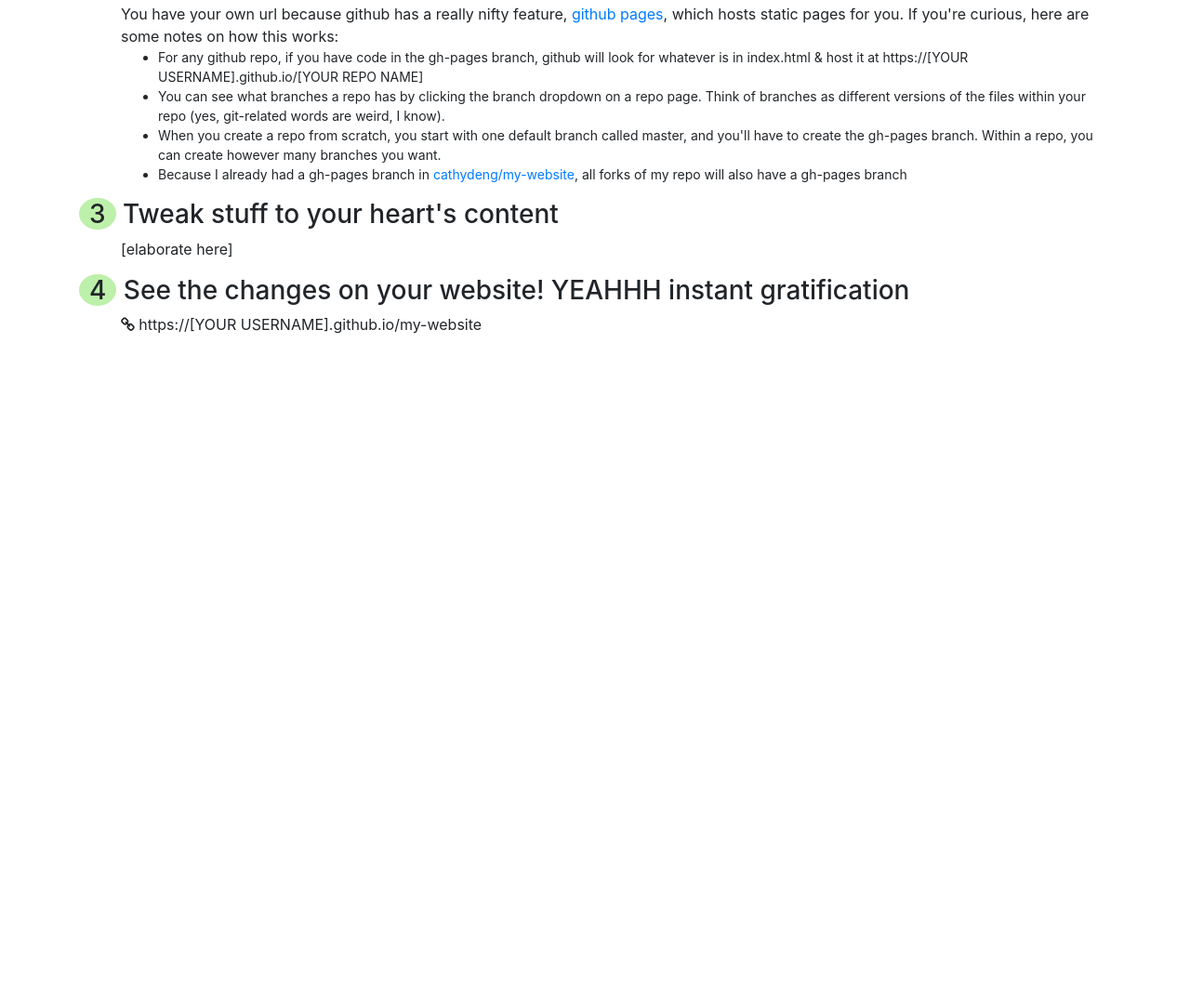
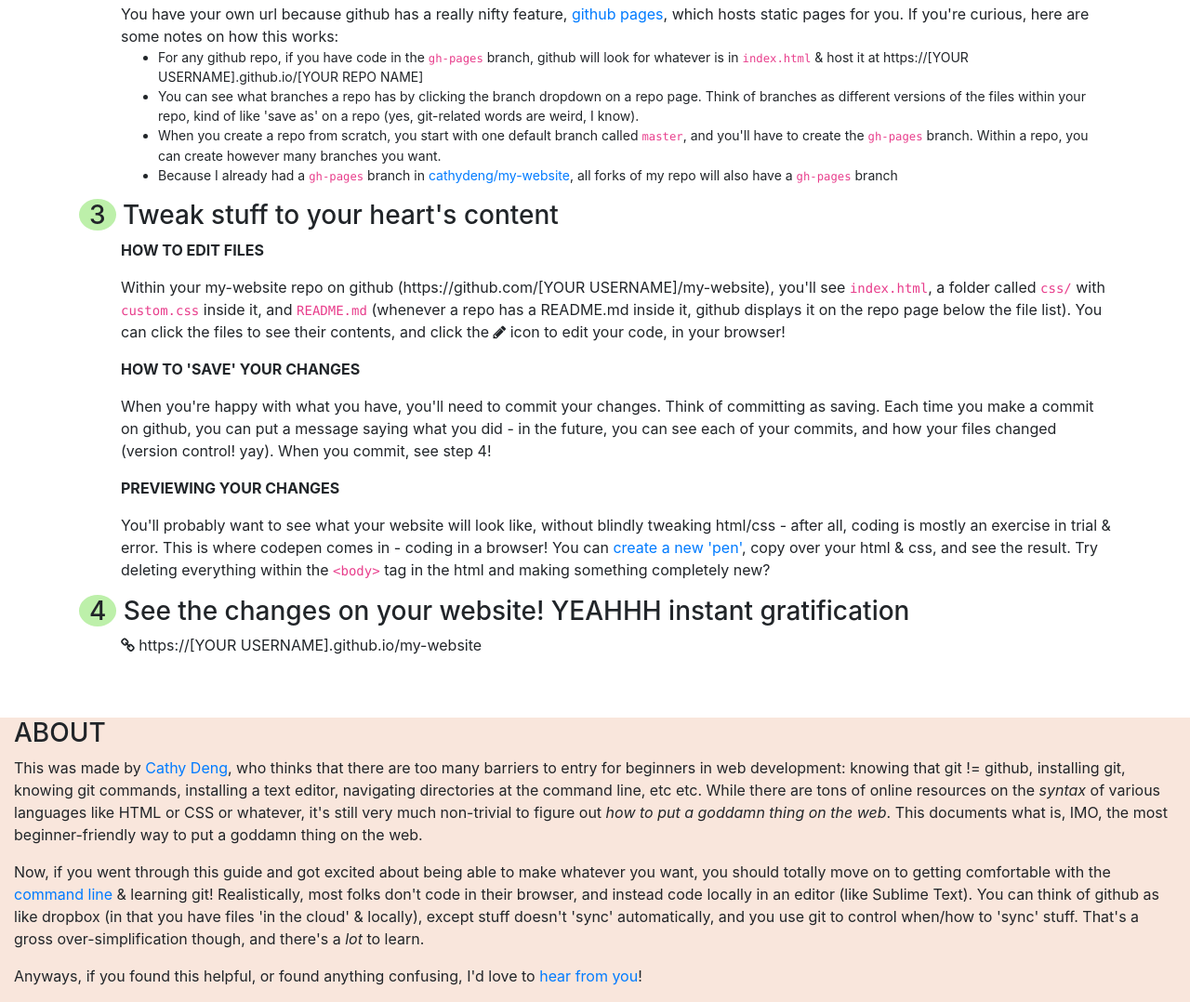
Before and after one commit to cathydeng/simple-website-template, a plain HTML site: page index.html in a window 1280 px wide. Shown: the part 491-1569 px from the top of the page at 93% size. Before the commit the page ends 868 px from the top, so only its background shows below. Drawn offline with nearby package versions, Linux system fonts and the light colour scheme.

Commit message:
addin' content

```diff
--- a/css/custom.css
+++ b/css/custom.css
@@ -6,6 +6,11 @@ img{
 .colored-header{
     background-color: #F9E6DC;
     margin-bottom: 30px;
+}
+
+.colored-footer{
+    background-color: #F9E6DC;
+    margin-top: 50px;
 }
 
 .circle{
--- a/index.html
+++ b/index.html
@@ -70,10 +70,10 @@
             You have your own url because github has a really nifty feature, <a href="https://pages.github.com/">github pages</a>, which hosts static pages for you. If you're curious, here are some notes on how this works:
             <small>
             <ul>
-              <li>For any github repo, if you have code in the gh-pages branch, github will look for whatever is in index.html & host it at https://[YOUR USERNAME].github.io/[YOUR REPO NAME]</li>
-              <li>You can see what branches a repo has by clicking the branch dropdown on a repo page. Think of branches as different versions of the files within your repo (yes, git-related words are weird, I know).</li>
-              <li>When you create a repo from scratch, you start with one default branch called master, and you'll have to create the gh-pages branch. Within a repo, you can create however many branches you want.</li>
-              <li>Because I already had a gh-pages branch in <a href="https://github.com/cathydeng/my-website" target="blank">cathydeng/my-website</a>, all forks of my repo will also have a gh-pages branch</li>
+              <li>For any github repo, if you have code in the <code>gh-pages</code> branch, github will look for whatever is in <code>index.html</code> & host it at https://[YOUR USERNAME].github.io/[YOUR REPO NAME]</li>
+              <li>You can see what branches a repo has by clicking the branch dropdown on a repo page. Think of branches as different versions of the files within your repo, kind of like 'save as' on a repo (yes, git-related words are weird, I know).</li>
+              <li>When you create a repo from scratch, you start with one default branch called <code>master</code>, and you'll have to create the <code>gh-pages</code> branch. Within a repo, you can create however many branches you want.</li>
+              <li>Because I already had a <code>gh-pages</code> branch in <a href="https://github.com/cathydeng/my-website" target="blank">cathydeng/my-website</a>, all forks of my repo will also have a <code>gh-pages</code> branch</li>
             </ul></small>
           </div>
 
@@ -81,8 +81,17 @@
             <span class="circle">3</span>
             Tweak stuff to your heart's content
           </p>
+          <p class="step-detail"><strong>HOW TO EDIT FILES</strong></p>
           <p class="step-detail">
-            [elaborate here]
+            Within your my-website repo on github (https://github.com/[YOUR USERNAME]/my-website), you'll see <code>index.html</code>, a folder called <code>css/</code> with <code>custom.css</code> inside it, and <code>README.md</code> (whenever a repo has a README.md inside it, github displays it on the repo page below the file list). You can click the files to see their contents, and click the <i class="fa fa-pencil"></i> icon to edit your code, in your browser!
+          </p>
+          <p class="step-detail"><strong>HOW TO 'SAVE' YOUR CHANGES</strong></p>
+          <p class="step-detail">
+            When you're happy with what you have, you'll need to commit your changes. Think of committing as saving. Each time you make a commit on github, you can put a message saying what you did - in the future, you can see each of your commits, and how your files changed (version control! yay). When you commit, see step 4!
+          </p>
+          <p class="step-detail"><strong>PREVIEWING YOUR CHANGES</strong></p>
+          <p class="step-detail">
+            You'll probably want to see what your website will look like, without blindly tweaking html/css - after all, coding is mostly an exercise in trial & error. This is where codepen comes in - coding in a browser! You can <a href="http://codepen.io/pen/" target="blank">create a new 'pen'</a>, copy over your html & css, and see the result. Try deleting everything within the <code>&lt;body&gt;</code> tag in the html and making something completely new?
           </p>
 
           <p class="h3 step">
@@ -95,12 +104,18 @@
         </div>
       </div>
     </div>
+
+    <div class="container-fluid colored-footer">
+        <div class="row">
+          <div class="col-sm-12">
+            <h3>ABOUT</h3>
+            <p>This was made by <a href="https://cathydeng.github.io">Cathy Deng</a>, who thinks that there are too many barriers to entry for beginners in web development: knowing that git != github, installing git, knowing git commands, installing a text editor, navigating directories at the command line, etc etc. While there are tons of online resources on the <i>syntax</i> of various languages like HTML or CSS or whatever, it's still very much non-trivial to figure out <i>how to put a goddamn thing on the web</i>. This documents what is, IMO, the most beginner-friendly way to put a goddamn thing on the web.</p>
+            <p>Now, if you went through this guide and got excited about being able to make whatever you want, you should totally move on to getting comfortable with the <a href="http://blog.teamtreehouse.com/introduction-to-the-mac-os-x-command-line" target="blank">command line</a> & learning git! Realistically, most folks don't code in their browser, and instead code locally in an editor (like Sublime Text). You can think of github as like dropbox (in that you have files 'in the cloud' & locally), except stuff doesn't 'sync' automatically, and you use git to control when/how to 'sync' stuff. That's a gross over-simplification though, and there's a <i>lot</i> to learn.</p>
+            <p>Anyways, if you found this helpful, or found anything confusing, I'd love to <a href="https://twitter.com/cthydng" target="blank">hear from you</a>!</p>
+          </div>
+        </div>
+    </div>
+
   </body>
 
-  <script type="text/javascript">
-    $(document).ready(function() {
-        // your javascript here
-    });
-  </script>
-
 </html>
```
